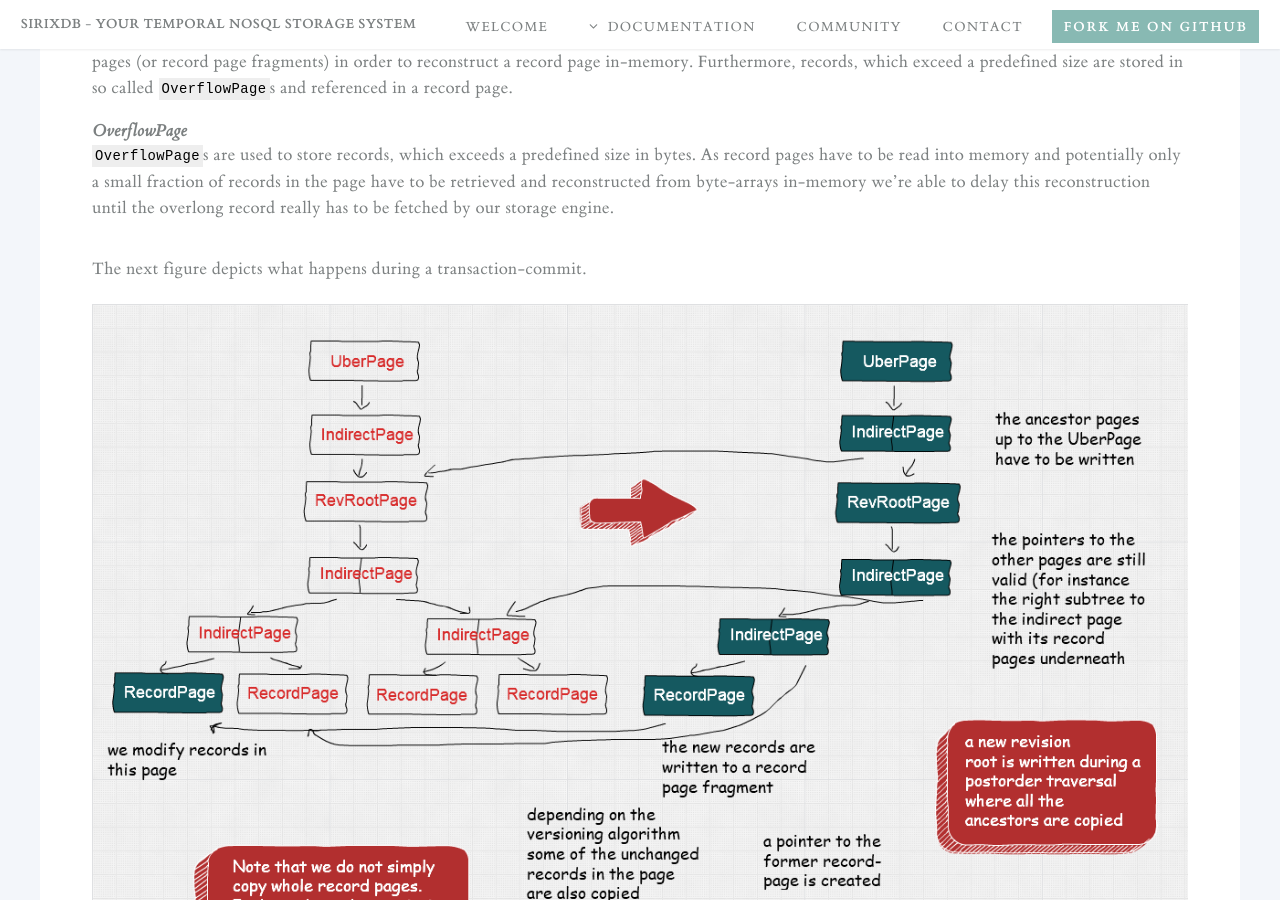
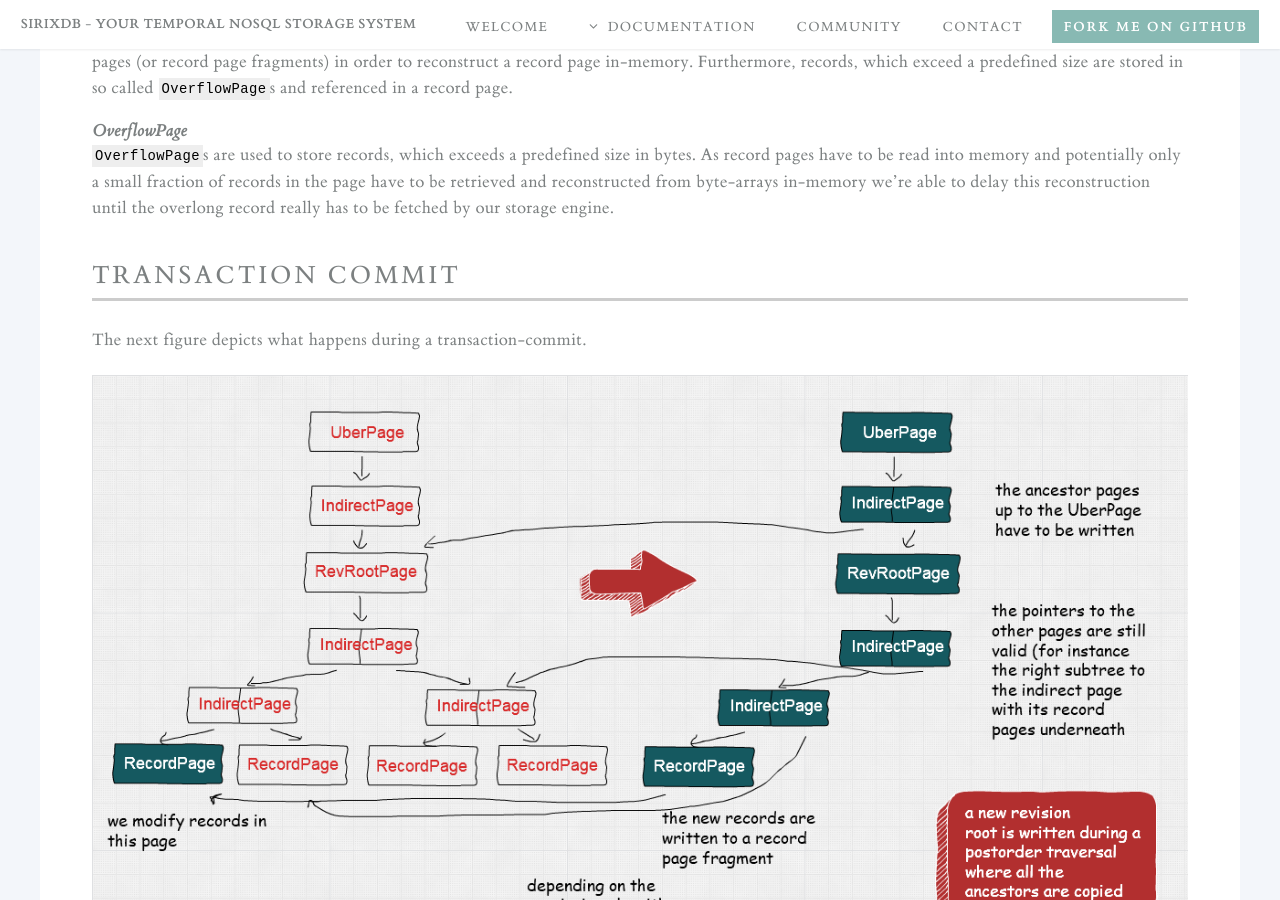
Before and after one commit to sirixdb/sirixdb.github.io, a Jekyll site: the page built from concepts.md, in a window 1280 px wide and 900 px high, scrolled down 3597 px. Built offline with Jekyll 4.4.1, drawn with Linux system fonts in a browser that asks for light colours; our own code applies the rules of GitHub Pages for plain Markdown files.

Commit message:
Update concepts.md

```diff
--- a/concepts.md
+++ b/concepts.md
@@ -63,6 +63,8 @@ RecordPage
 OverflowPage
 : `OverflowPage`s are used to store records, which exceeds a predefined size in bytes. As record pages have to be read into memory and potentially only a small fraction of records in the page have to be retrieved and reconstructed from byte-arrays in-memory we're able to delay this reconstruction until the overlong record really has to be fetched by our storage engine.
 
+## Transaction commit
+
 The next figure depicts what happens during a transaction-commit.
 
 <div class="img_container">
@@ -77,8 +79,7 @@ One of the dictinctive features of Sirix is that we are versioning the `RecordPa
 
 We currently support one read/write-transaction concurrent to N-read only transactions. Thus, our architecture supports concurrency very well (note the difference between concurrency and parallel computations, the former simply is a prerequisite for the latter). If we ever want to allow concurrent writes to the same resource we could introduce a form of serializable snapshot isolation (which we think is not feasable for tree-structured data as XML- and JSON, at least if we store hashes of the nodes and the number of descendants).
 
-
-### Versioning algorithms for storing and retrieving record-level snapshots
+## Versioning algorithms for storing and retrieving record-level snapshots
 
 As most database system we store at most a fixed number of records, that is the actual data per database-page (currently 512 records at most). The records themselves are of variable size. Overlong records, which exceed a predefined length in bytes are stored in additional overflow pages and only referenced in the record-pages.
 
```
